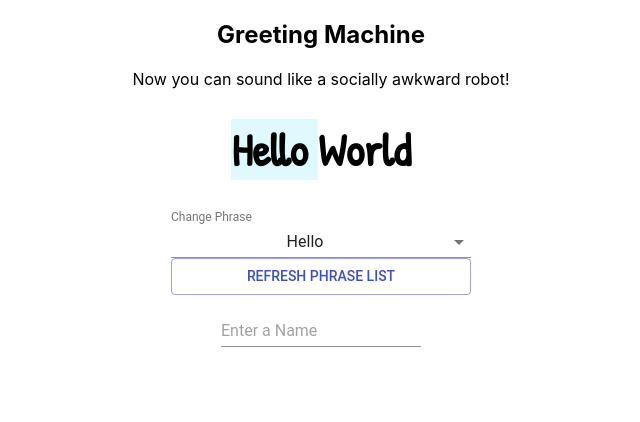
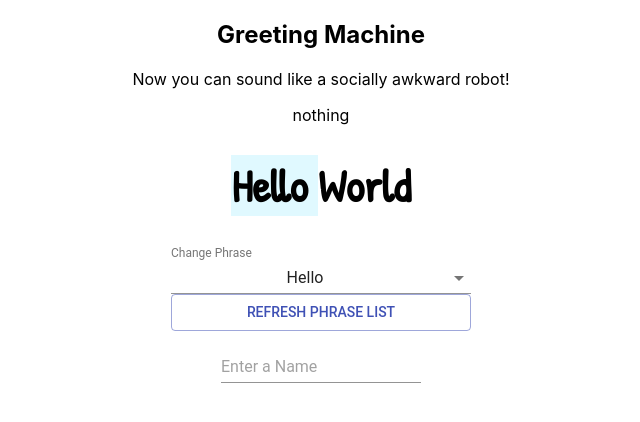
Before and after one commit to jennego/greet-machine, a React (Create React App) app: page / in a window 1280 px wide. Shown: the top 422 px of the page, without its empty margins (319-959 px from the left). Built offline with nearby package versions, Linux system fonts and the light colour scheme.

Commit message:
Change thesaurus API Yay I finally have the words displaying!

```diff
--- a/src/conponents/PhraseDisplay.js
+++ b/src/conponents/PhraseDisplay.js
@@ -9,7 +9,7 @@ class PhraseDisplay extends PureComponent {
     this.state = {
       hasError: false,
       findWord: ' ',
-      word_def: 'hi'
+      word_def: ' '
     };
 
     const wordList = this.state.word_def
@@ -51,15 +51,12 @@ class PhraseDisplay extends PureComponent {
   }
 
   showordList = () => {
-    const wordList = this.state.word_def
+    const wordList = this.state.word_def.response
+    const {synonyms, list } = wordList
 
-    if (wordList !== undefined) {
+    if (wordList.response !== '') {
 
-      for (let type in wordList) {
-        for (let words in wordList[type]) {
-          wordList[type][words].toString()
-        }
-      }
+     return  wordList.map((word) => word.list.synonyms.split('|').map((s => <li> s </li>)))
 
     } else {
 
@@ -72,12 +69,12 @@ class PhraseDisplay extends PureComponent {
       return <h1>Something went wrong.</h1>;
     }
 
-    const wordList = this.state.word_def
 
     return (
       <div className="PhraseDisplayWrapper">
       <div>
-
+          {this.showordList}
+          {this.state.word_def.response ? this.state.word_def.response.map((word) => word.list.synonyms.split('|').map((s) => <li> {s} </li>)) : <p> nothing </p>}
       </div>
 
 
--- a/src/requests.js
+++ b/src/requests.js
@@ -1,12 +1,28 @@
 const WORDS_URL = 'http://words.bighugelabs.com/api/2/ef7648683b1d3fabf504f86f4dbdfc16';
-const DICT_URL = 'http://thesaurus.altervista.org/thesaurus/v1 '
+const DICT_URL = 'http://thesaurus.altervista.org/thesaurus/v1?key=Hv65GF5PDcFHDCVPHk7C&language=en_US&output=json&word='
+
+
+// export const Words = {
+
+//     getWord(word) {
+//         return fetch(
+//             `${WORDS_URL}/${word}/json`,
+//         ).then(res => res.json());
+//     }
+// }
 
 
 export const Words = {
 
     getWord(word) {
         return fetch(
-            `${WORDS_URL}/${word}/json`,
-        ).then(res => res.json());
+            `${DICT_URL}${word}`,
+        ).then(res => {
+            if (res.status === 200) {
+                return res.json();
+            } else {
+                return { error: 'Something went wrong!' };
+            }
+        });
     }
 }
```
